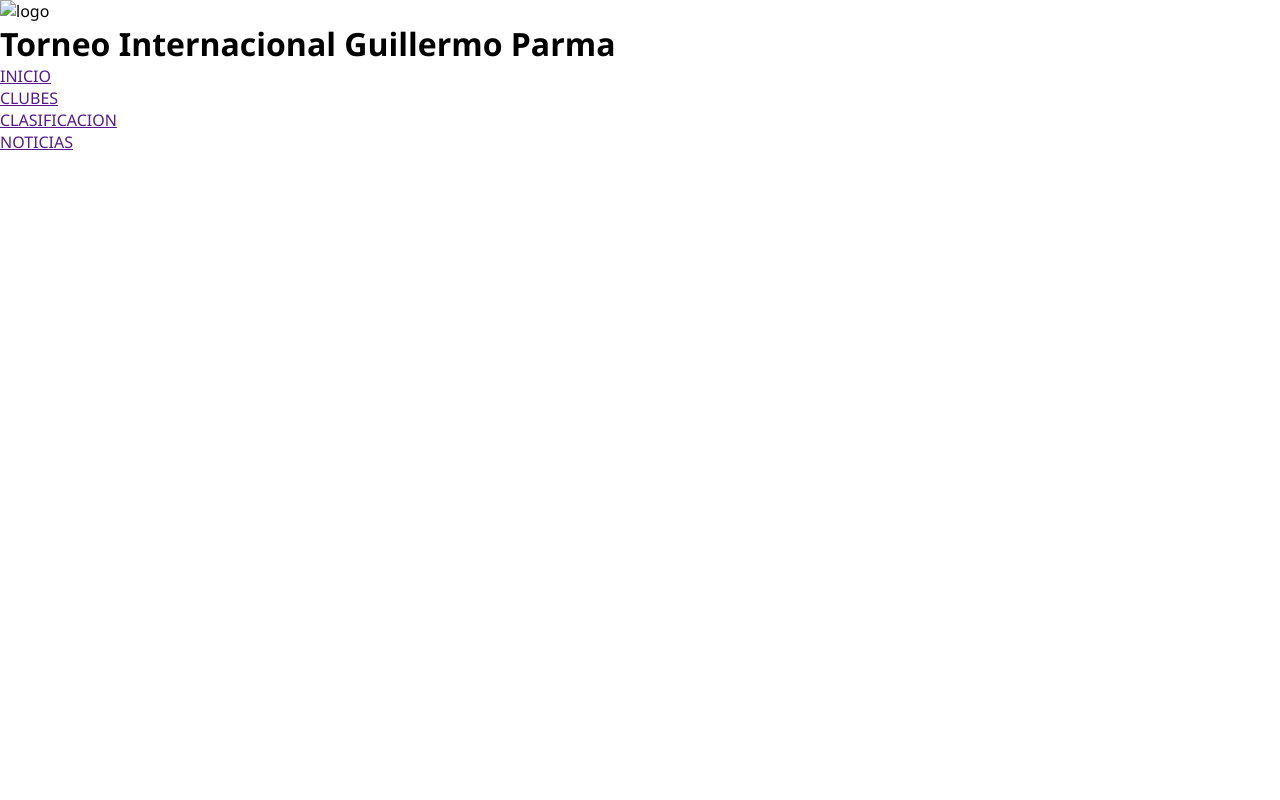
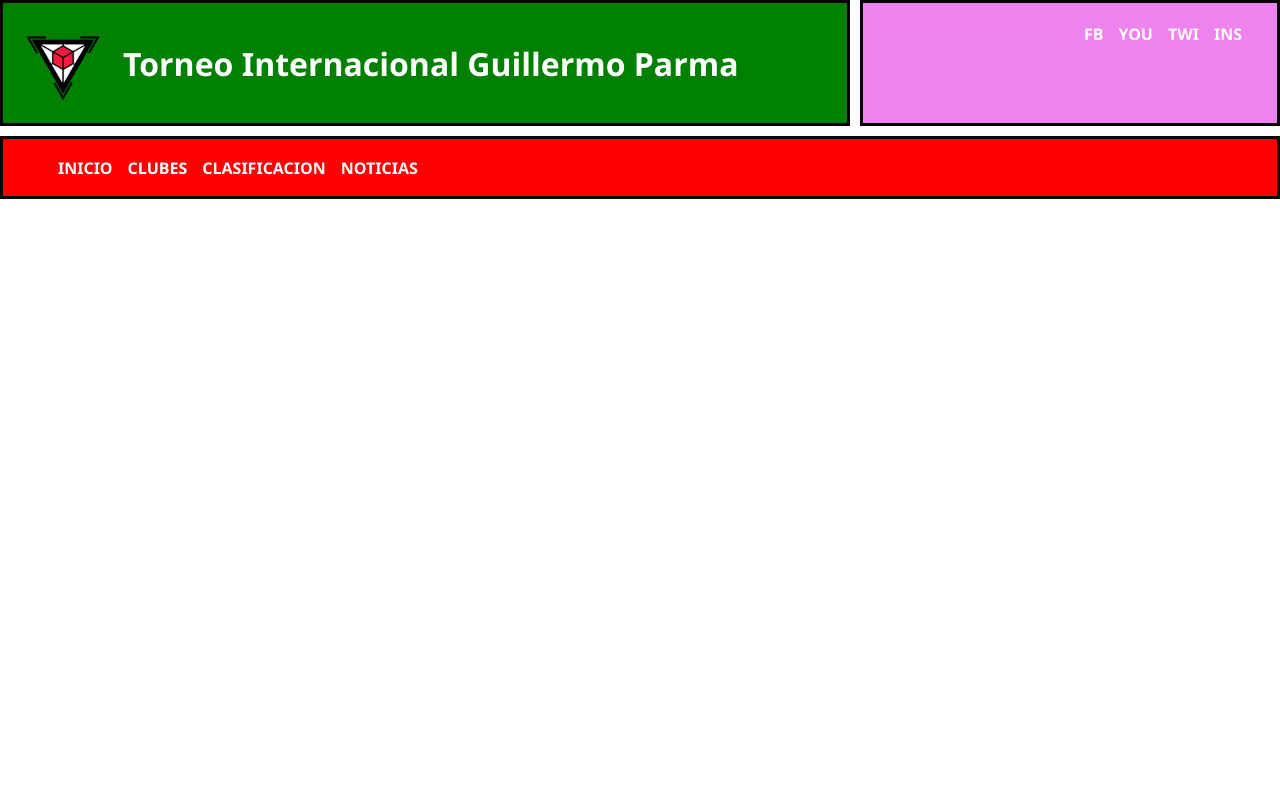
Before and after one commit to gomezz-mario/coder-proyect-public, a plain HTML site: page index.html in a window 1280 px wide. Shown: the top 800 px of the page. Drawn offline with Linux system fonts and the light colour scheme.

Commit message:
Agregado de logo, imagen de fondo del header. Maquetado con usando grid.

```diff
--- a/index.html
+++ b/index.html
@@ -11,13 +11,12 @@
 
 	<div class="contenedor">
 		<header>
-
-			<div>
-				<img src="" alt="logo">
+			<div class="header__title">
+				<img src="./assets/logo.png" alt="logo">
 				<h1>Torneo Internacional Guillermo Parma</h1>
 			</div>
 
-			<nav>
+			<nav class="header__navbar">
 				<ul>
 					<li><a href="">INICIO</a></li>
 					<li><a href="">CLUBES</a></li>
@@ -26,15 +25,14 @@
 				</ul>
 			</nav>
 
-			<section>
+			<section class="header__rrss">
 				<ul>
-					<li><a href=""></a></li>
-					<li><a href=""></a></li>
-					<li><a href=""></a></li>
-					<li><a href=""></a></li>
+					<li><a href="">FB</a></li>
+					<li><a href="">YOU</a></li>
+					<li><a href="">TWI</a></li>
+					<li><a href="">INS</a></li>
 				</ul>
 			</section>
-
 		</header>
 
 		<section class="resultados"></section>
@@ -43,7 +41,7 @@
 
 		<section class="posiciones"></section>
 
-		<footer></footer>
+		<footer>FOOTER</footer>
 
 	</div>
 
--- a/style.css
+++ b/style.css
@@ -6,3 +6,103 @@
 body{
 	font-family: 'Segoe UI', Tahoma, Geneva, Verdana, sans-serif;
 }
+
+.contenedor{
+	display: grid;
+	grid-template-areas:
+	'header header header'
+	'resultados resultados resultados'
+	'noticias noticias posiciones'
+	'publicidades publicidades publicidades'
+	'footer footer footer';
+	grid-template-columns: repeat(3,1fr);
+	grid-template-rows: 1fr 2fr 6fr 2fr .5fr;
+	gap: 20px;
+	width: 100%;
+}
+
+header{
+	grid-area: header;
+	display: grid;
+	grid-template-areas: 'title title rrss' 'navbar navbar navbar';
+	grid-template-columns: repeat(3,1fr);
+	grid-template-rows: 2fr 1fr;
+	gap: 10px;
+	height: 100%;
+	width: 100%;
+
+
+}
+
+.header__title{
+	grid-area: title;
+	display: flex;
+	align-items: center;
+	flex-flow: row nowrap;
+	border: 3px black solid;
+	background: green;
+	padding: 20px;
+}
+
+.header__title h1{
+	color: white;
+	margin-left: 20px;
+}
+
+.header__title img{
+	height: 80px;
+}
+
+.header__rrss{
+	grid-area: rrss;
+	border: 3px black solid;
+	background: violet;
+}
+
+.header__rrss ul{
+	display: flex;
+	flex-flow: row nowrap;
+	justify-content: end;
+	list-style: none;
+	padding: 20px;
+}
+
+.header__rrss ul li a{
+	text-decoration: none;
+	font-size: 100%;
+	color: white;
+	font-weight: bold;
+	margin-right: 15px;
+}
+
+.header__navbar{
+	grid-area: navbar;
+	display: flex;
+	flex-flow: row nowrap;
+	align-items: center;
+	border: solid black 3px;
+	background: red;
+}
+
+.header__navbar ul{
+	display: flex;
+	flex-flow: row nowrap;
+	list-style: none;
+	margin-left: 40px;
+}
+
+.header__navbar ul li a{
+	margin-left: 15px;
+	color: white;
+	font-size: 100%;
+	font-weight: bold;
+	text-decoration: none;
+}
+
+
+footer{
+	grid-area: footer;
+	background: yellow;
+	border: solid black 3px;
+	width: 100%;
+}
```
Also changed, not shown: assets/logo.png (added), 1 other file.
